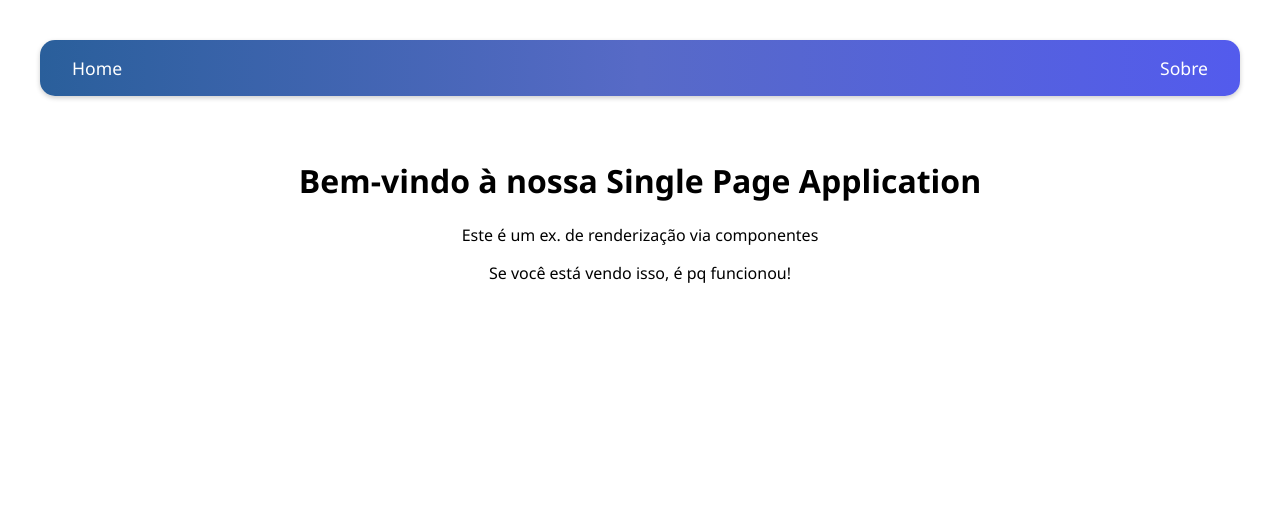
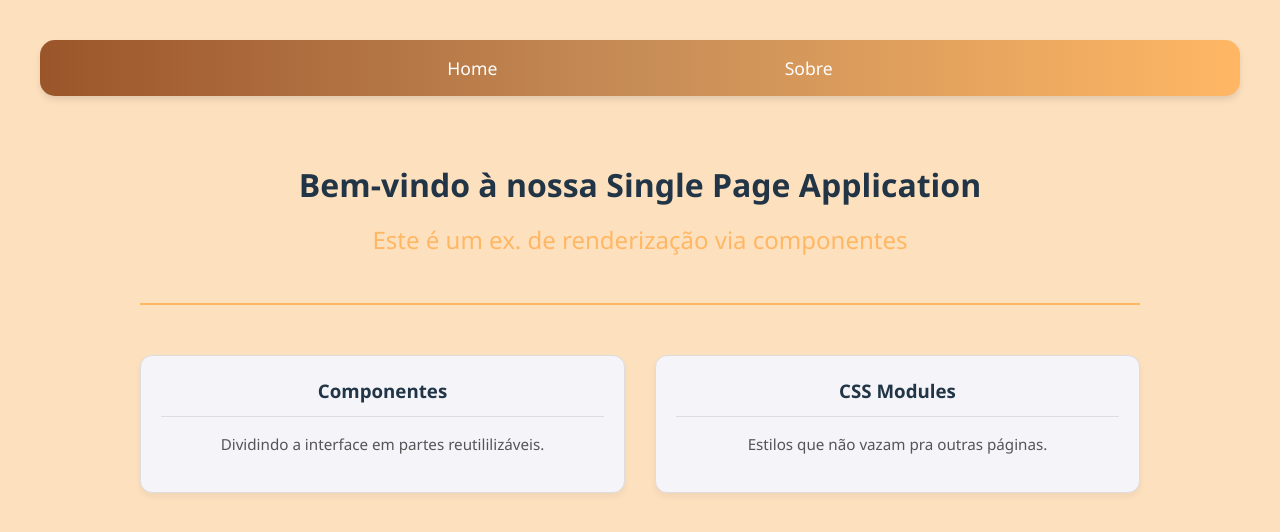
Before and after one commit to Dominatoxz/Desenvolvimento-web, a React (Vite) app in the folder minha-spa/: page / in a window 1280 px wide. Shown: the top 532 px of the page. Built offline with nearby package versions, Linux system fonts and the light colour scheme.

Commit message:
aula 19/02/26

```diff
--- a/minha-spa/src/pages/Home.jsx
+++ b/minha-spa/src/pages/Home.jsx
@@ -2,15 +2,23 @@ import styles from '../styles/Home.module.css';
 export function Home(){
     return (
         <div className={styles.container}>
-            <div>
-                <h1>Bem-vindo à nossa Single Page Application</h1>
-                <p>Este é um ex. de renderização via componentes</p>
-            </div>
+            <header className={styles.hero}>
+                <h1 className={styles.title}>Bem-vindo à nossa Single Page Application</h1>
+                <p className={styles.subtitle}>Este é um ex. de renderização via componentes</p>
+            </header>
 
-            <div className={styles.content}>
-                <p>Se você está vendo isso, é pq funcionou!</p>
-            </div>
+           <section className={styles.features}>
+                <div className={styles.card}>
+                    <h3>Componentes</h3>
+                    <p>Dividindo a interface em partes reutililizáveis.</p>
+                </div>
+                <div className={styles.card}>
+                    <h3>CSS Modules</h3>
+                    <p>Estilos que não vazam pra outras páginas.</p>
+                </div>
+
+           </section>
         </div>
-    )
+    );
 }
 //SPA é um único arquivo HTML que usa Virtual DOM para troca de componentes
--- a/minha-spa/src/styles/Home.module.css
+++ b/minha-spa/src/styles/Home.module.css
@@ -1,36 +1,67 @@
+body{
+    background-color: #fde0be;
+}
+
 .container{
     max-width: 1000px;
     margin: 0 auto;
     padding: 40px 20px;
     text-align: center;
     font-family: 'Segoe UI', Tahoma, Geneva, Verdana, sans-serif;
+    line-height: 1.6;
+    color: #333;
 }
 
 .hero{
+    text-align: center;
     margin-bottom: 50px;
+    border-bottom: 2px solid #ffb764;
+    padding-bottom: 20px;
 }
 
 .title{
     font-size: 3 rem;
     color: #213547;
-    margin-bottom: 10px;
+    margin-bottom: 0;
 }
 
 .subtitle{
+    margin-top: 10px;
+    font-weight: 500;
     font-size: 1.5rem;
-    color: #646cff;
+    color: #ffb764;
 }
 
 .features{
     display: grid;
     grid-template-columns: repeat(auto-fit, minmax(250px, 1fr));
-    gap: 20px;
+    gap: 30px;
     margin-top: 40px;
 }
 
 .card{
+    background-color: #f4f4f9;
+    border-radius: 12px;
     padding: 20px;
     border: 1px solid #ddd;
-    border-radius: transform 0.2s, border-color 0.2s;
-    background-color: #fff;
+    box-shadow: 0 4px 6px rgba(0, 0, 0, 0.05);
 }
+
+.card:hover{
+    transform: translateY(-5px);
+    border-color: #ffb764;
+}
+
+.card h3{
+    color: #213547;
+    margin-top: 0;
+    margin-bottom: 15px;
+    border-bottom: 1px solid #ddd;
+    padding-bottom: 10px;
+}
+
+.card p{
+    font-size: 0.95rem;
+    color: #555;
+
+}
--- a/minha-spa/src/styles/Navbar.module.css
+++ b/minha-spa/src/styles/Navbar.module.css
@@ -1,21 +1,23 @@
 .navbar{
     display: flex;
-    justify-content: space-between;
+    justify-content: space-evenly;
     align-items: center;
+    padding: 1rem 10%;
+    background-color: #242424;
+    color: white;
     font-family: 'Segoe UI', Tahoma, Geneva, Verdana, sans-serif;
     border-radius: 15px;
     box-shadow: 0 4px 6px rgba(0, 0, 0, 0.1);
-    gap: 40px;
-    padding: 1rem 2rem;
-    background-image: linear-gradient(90deg,rgba(42, 95, 155, 1) 0%, rgba(87, 106, 199, 1) 50%, rgba(83, 91, 237, 1) 100%);
-    color: white;
-    box-shadow: 0 2px 5px rgba(0, 0, 0, 0.2);
+    position: sticky;
+    top: 0;
+    z-index: 1;
+    background-image: linear-gradient(90deg,rgba(155, 85, 42, 1) 0%, rgba(199, 141, 87, 1) 50%, rgba(255, 183, 100, 1) 100%);
 }
 
 .logo{
     font-size: 1.5rem;
     font-weight: bold;
-    color: #646cff;
+    color: #ffb764;
 }
 
 .links{
@@ -31,10 +33,10 @@
 }
 
 .link:hover{
-    color: #646cff;
+    color: #000000;
 }
 
 .active{
-    border-bottom: 2px solid #646cff;
-    color: #646cff;
+    border-bottom: 2px solid #ffb764;
+    color: #b164ff;
 }
--- a/minha-spa/src/styles/Sobre.module.css
+++ b/minha-spa/src/styles/Sobre.module.css
@@ -9,13 +9,13 @@
 
 .header{
     text-align: center;
-    border-bottom: 2px solid #646cff;
+    border-bottom: 2px solid #ffb764;
     margin-bottom: 30px;
     padding-bottom: 20px;
 }
 
 .title{
-    color: #646cff;
+    color: #ffb764;
     font-size: 2.5rem;
     margin: 0;
 }
@@ -29,6 +29,7 @@
 .content{
     background-color: #fff;
     padding: 20px;
+    border-radius: 20px;
 }
 
 .card{
@@ -57,7 +58,7 @@
 
 .list li::before{ /*Insere um conteúdo antes do elemento especificado*/
     content: '✓';
-    color: #646cff;
+    color: #ffb764;
     font-weight: bold;
     margin-right: 10px;
 }
```
